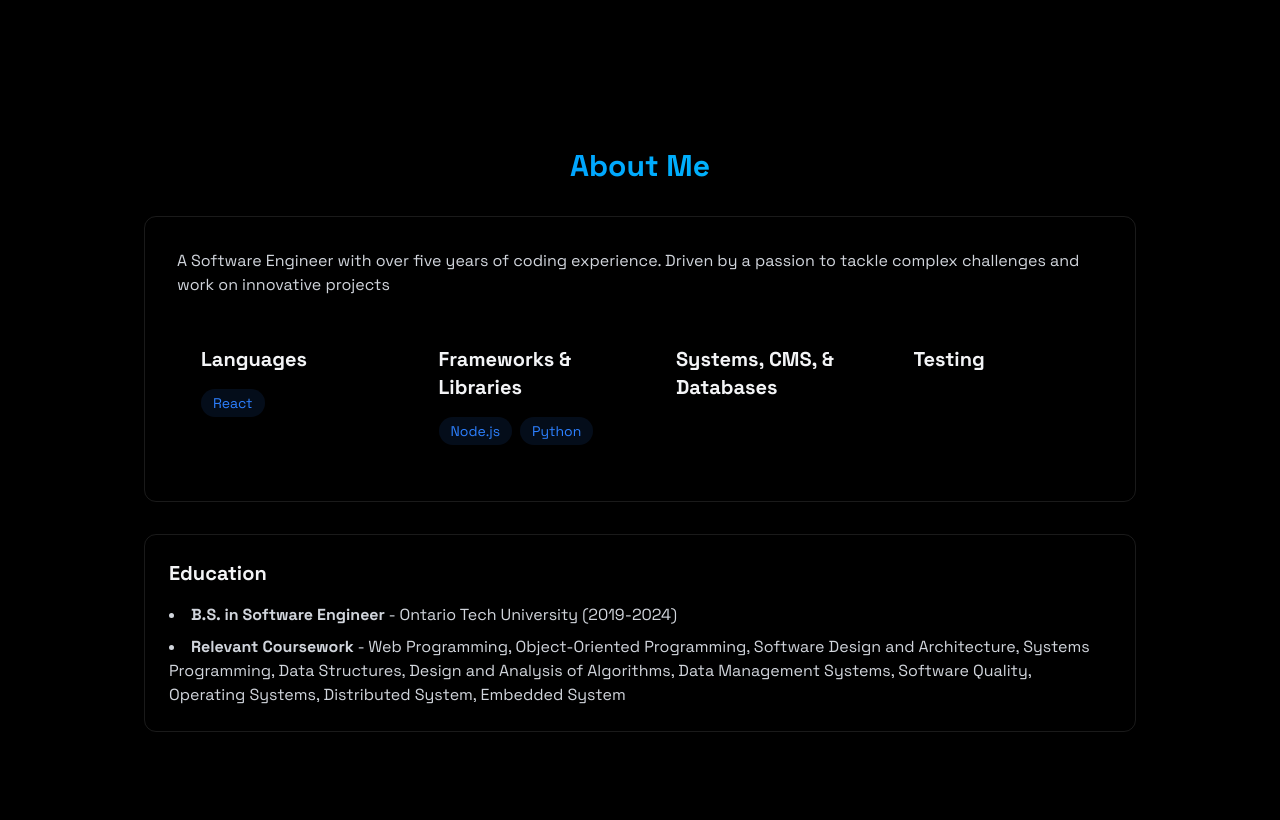
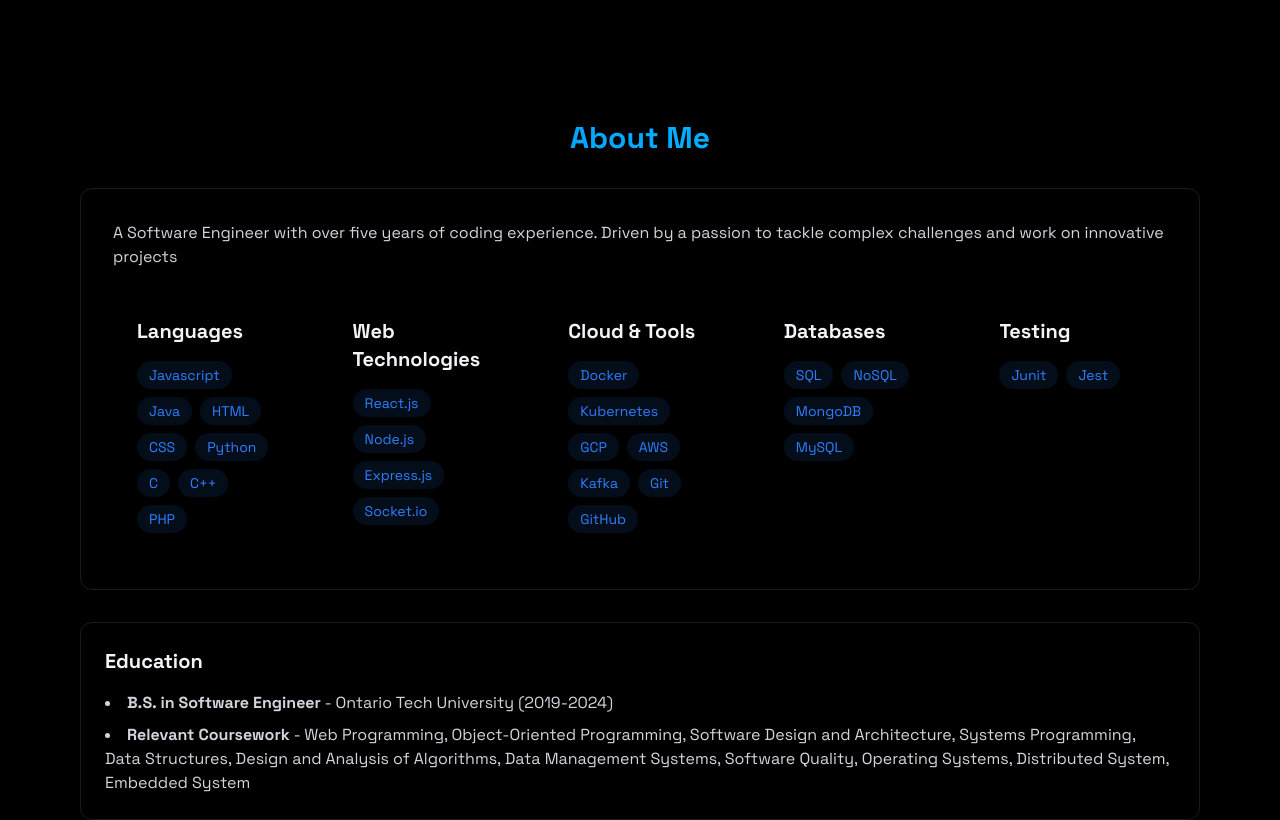
Before and after one commit to yash-patel268/personal-Website, a React (Vite) app: page / in a window 1280 px wide. Shown: the part 760-1580 px from the top of the page. Built offline with nearby package versions, Linux system fonts and the light colour scheme.

Commit message:
Updated about me section

```diff
--- a/src/components/sections/About.jsx
+++ b/src/components/sections/About.jsx
@@ -2,15 +2,16 @@ import { RevealOnScroll } from "../RevealOnScroll";
 
 export const About = () => {
 
-    const languages = ["React"];
-    const frameworks = ["Node.js", "Python"]
-    const systemsCMS = []
-    const testing  = []
+    const languages = ["Javascript", "Java", "HTML", "CSS", "Python", "C", "C++", "PHP"];
+    const webTech = ["React.js", "Node.js", "Express.js", "Socket.io"]
+    const cloudTools = ["Docker", "Kubernetes", "GCP", "AWS", "Kafka", "Git", "GitHub"]
+    const databases = ["SQL", "NoSQL", "MongoDB", "MySQL"]
+    const testing  = ["Junit", "Jest"]
 
     return (
         <section id="about" className="min-h-screen flex items-center justify-center py-20">
             <RevealOnScroll>
-                <div className="max-w-5xl mx-auto px-4">
+                <div className="max-w-6xl mx-auto px-4">
                     <h2 className="text-3xl font-bold mb-8 bg-gradient-to-r from-blue-500 to-cyan-400 bg-clip-text text-transparent text-center">About Me</h2>
 
                 <div className="rounded-xl p-8 border-white/10 border hover:-translate-y-1 transition-all">
@@ -18,7 +19,7 @@ export const About = () => {
                             A Software Engineer with over five years of coding experience. Driven by a passion to tackle complex challenges and work on innovative projects
                         </p>
 
-                        <div className="grid grid-cols-1 md:grid-cols-2 md:grid-cols-3 md:grid-cols-4 gap-6">
+                        <div className="grid grid-cols-1 md:grid-cols-2 md:grid-cols-3 md:grid-cols-4 md:grid-cols-5 gap-6">
                             <div className="rounded-xl p-6 hover:-translate-y-1 transition-all">
                                 <h3 className="text-xl font-bold mb-4">Languages</h3>
                                 <div className="flex flex-wrap gap-2">
@@ -31,9 +32,9 @@ export const About = () => {
                             </div>
 
                             <div className="rounded-xl p-6 hover:-translate-y-1 transition-all">
-                                <h3 className="text-xl font-bold mb-4">Frameworks & Libraries</h3>
+                                <h3 className="text-xl font-bold mb-4">Web Technologies</h3>
                                 <div className="flex flex-wrap gap-2">
-                                    {frameworks.map((tech, key) => (
+                                    {webTech.map((tech, key) => (
                                         <span key={key} className="bg-blue-500/10 text-blue-500 py-1 px-3 rounded-full text-sm hover:bg-blue-500/20 hover:shadow-[0_2px_8px_rgba(59,130,246,0.2)] transition">
                                             {tech}
                                         </span>
@@ -42,9 +43,20 @@ export const About = () => {
                             </div>
 
                             <div className="rounded-xl p-6 hover:-translate-y-1 transition-all">
-                                <h3 className="text-xl font-bold mb-4">Systems, CMS, & Databases</h3>
+                                <h3 className="text-xl font-bold mb-4">Cloud & Tools</h3>
                                 <div className="flex flex-wrap gap-2">
-                                    {systemsCMS.map((tech, key) => (
+                                    {cloudTools.map((tech, key) => (
+                                        <span key={key} className="bg-blue-500/10 text-blue-500 py-1 px-3 rounded-full text-sm hover:bg-blue-500/20 hover:shadow-[0_2px_8px_rgba(59,130,246,0.2)] transition">
+                                            {tech}
+                                        </span>
+                                    ))}
+                                </div>
+                            </div>
+
+                            <div className="rounded-xl p-6 hover:-translate-y-1 transition-all">
+                                <h3 className="text-xl font-bold mb-4">Databases</h3>
+                                <div className="flex flex-wrap gap-2">
+                                    {databases.map((tech, key) => (
                                         <span key={key} className="bg-blue-500/10 text-blue-500 py-1 px-3 rounded-full text-sm hover:bg-blue-500/20 hover:shadow-[0_2px_8px_rgba(59,130,246,0.2)] transition">
                                             {tech}
                                         </span>
```
